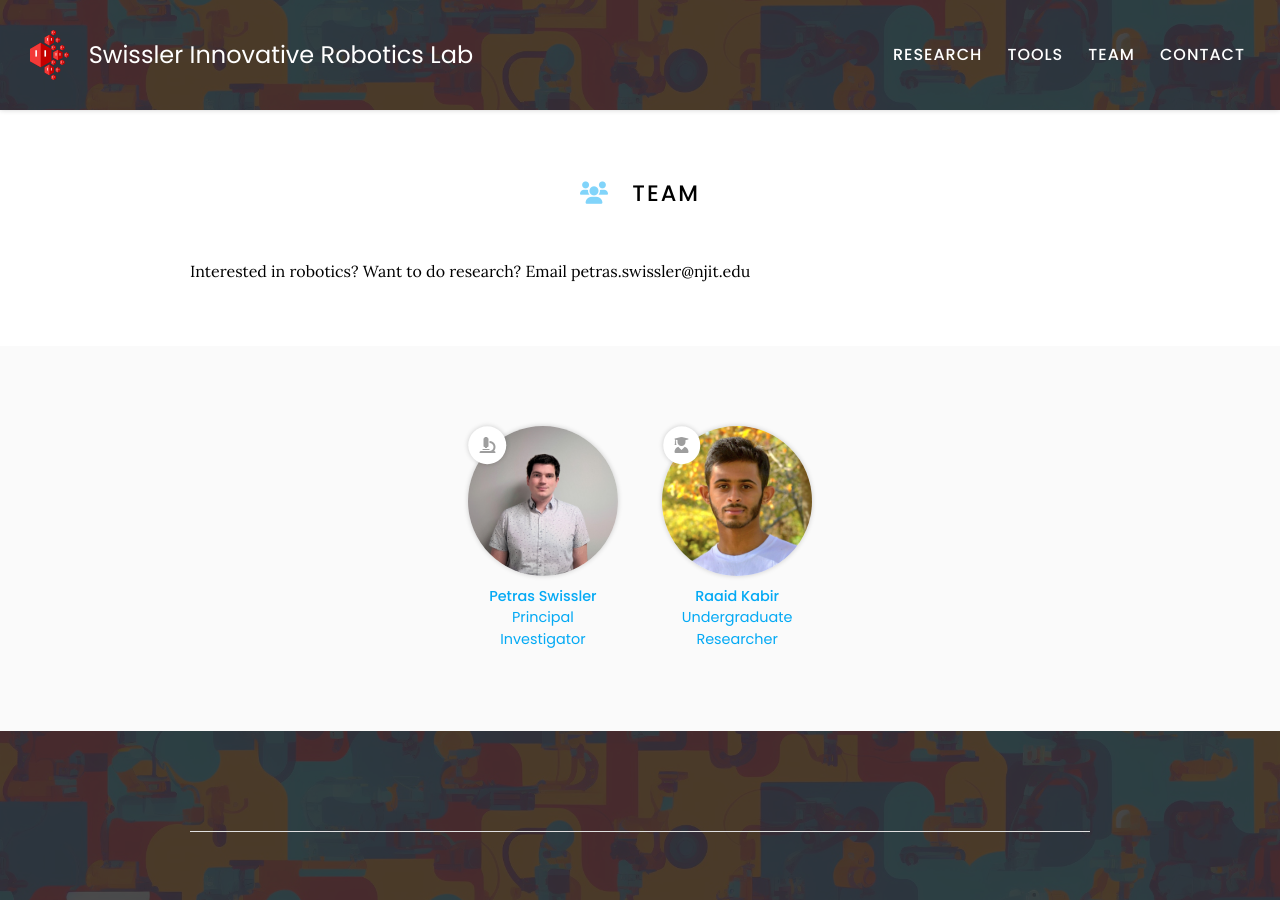
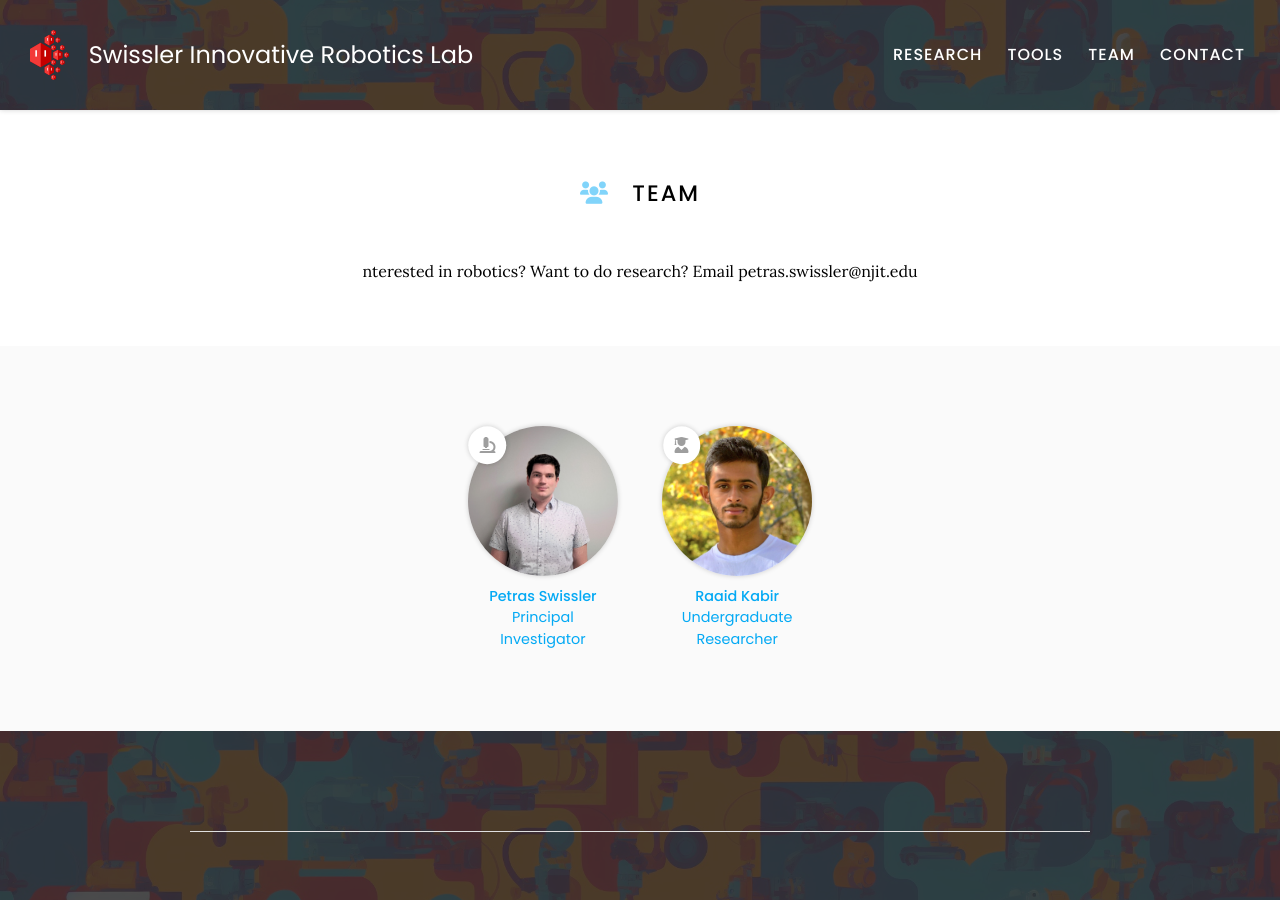
Before and after one commit to innovative-robotics/innovative-robotics.github.io, a Jekyll site: the page built from team/index.md, in a window 1280 px wide and 900 px high. Built offline with Jekyll 4.4.1, drawn with Linux system fonts in a browser that asks for light colours.

Commit message:
Update index.md

```diff
--- a/team/index.md
+++ b/team/index.md
@@ -7,7 +7,8 @@ nav:
 
 # <i class="fas fa-users"></i>Team
 
-Interested in robotics? Want to do research? Email petras.swissler@njit.edu
+nterested in robotics? Want to do research? Email petras.swissler@njit.edu
+{:.center}
 
 {% include section.html %}
 
```
